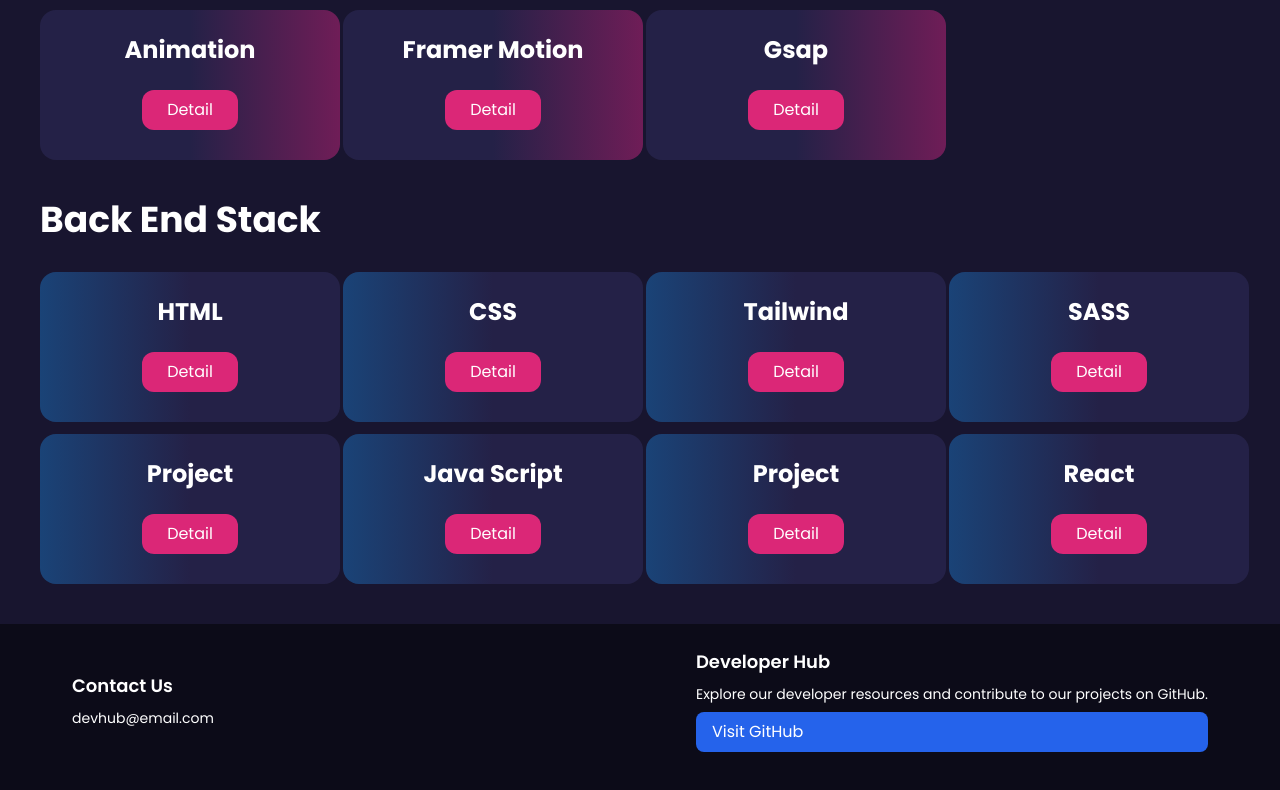
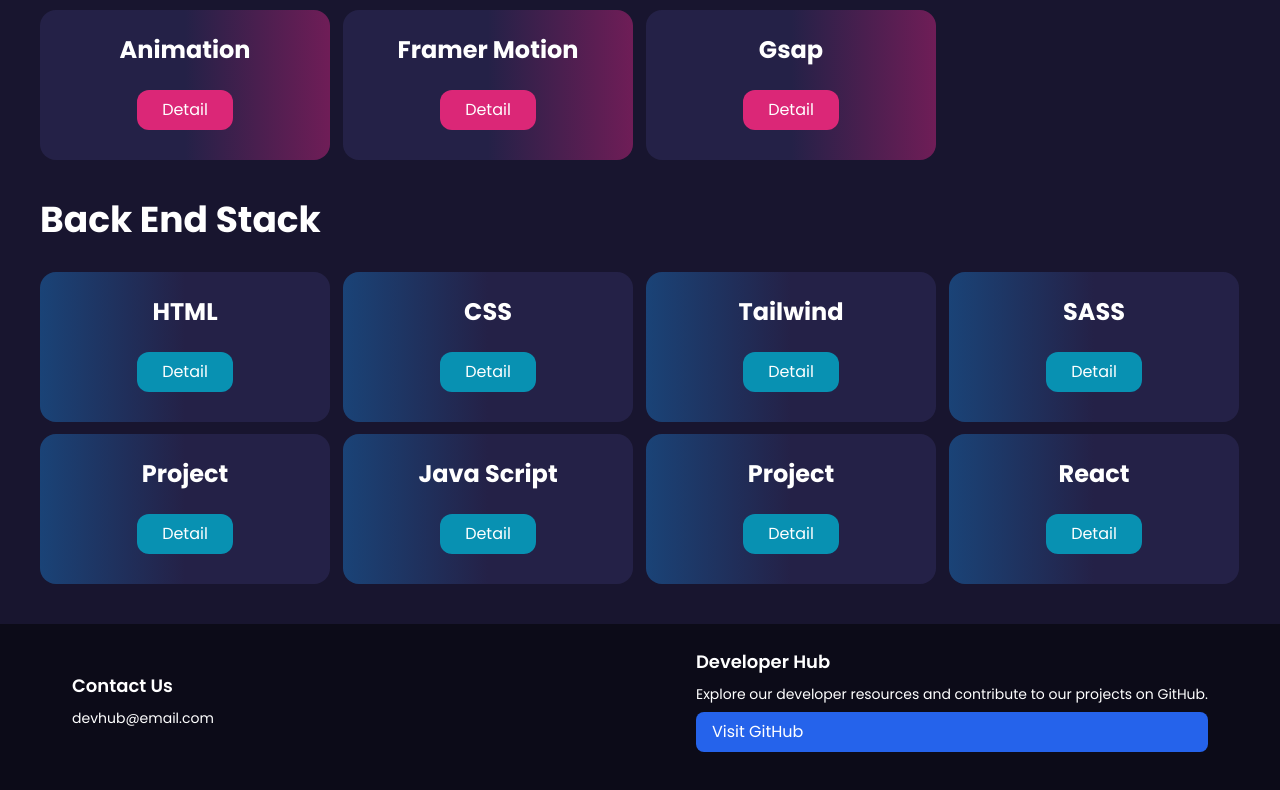
Before and after one commit to hasanali112/learn-dev-client, a React (Vite) app: page /front-end in a window 1280 px wide. Shown: the part 718-1508 px from the top of the page. Built offline with nearby package versions, Linux system fonts and the light colour scheme.

Commit message:
class conflict solve using cn function

```diff
--- a/src/components/homeCompo/Carousel.tsx
+++ b/src/components/homeCompo/Carousel.tsx
@@ -47,7 +47,7 @@ const Carousel = () => {
         style={{
           backgroundImage: `url(${imageSlide[slideIndex].url})`,
         }}
-        className=" h-[200px]   lg:h-[450px]  bg-center bg-cover duration-700"
+        className=" h-[200px]   lg:h-[450px]  bg-center bg-cover duration-700 rounded-lg"
       ></div>
       <div className="">
         <div className="flex justify-between items-center mx-4 -translate-y-20 lg:-translate-y-48">
--- a/src/pages/tutorialSubPages/webdevelopment/FrontEndCard.tsx
+++ b/src/pages/tutorialSubPages/webdevelopment/FrontEndCard.tsx
@@ -1,3 +1,4 @@
+import { cn } from "@/lib/utils";
 import { Link } from "react-router-dom";
 
 type TProps = {
@@ -18,7 +19,7 @@ const FrontEndCard = ({
   return (
     <div>
       <div
-        className={`${className} lg:w-[300px] lg:h-[150px] rounded-2xl p-4 text-white hover:-translate-y-3 duration-500`}
+        className={`${className} lg:w-[290px] lg:h-[150px] rounded-2xl p-4 text-white hover:-translate-y-3 duration-500`}
       >
         <h1 className="text-center lg:text-2xl text-xl font-bold w-full  mt-2">
           {title}
@@ -29,7 +30,10 @@ const FrontEndCard = ({
         <div className=" flex gap-3 justify-center items-center lg:mt-6 mt-3 mb-4 lg:mb-0">
           <Link to={`${linkProp}`}>
             <button
-              className={`p-2 w-24 text-white  bg-pink-600  rounded-xl ${buttonColor}`}
+              className={cn(
+                "p-2 w-24 text-white  bg-pink-600  rounded-xl",
+                buttonColor
+              )}
             >
               Detail
             </button>
```
